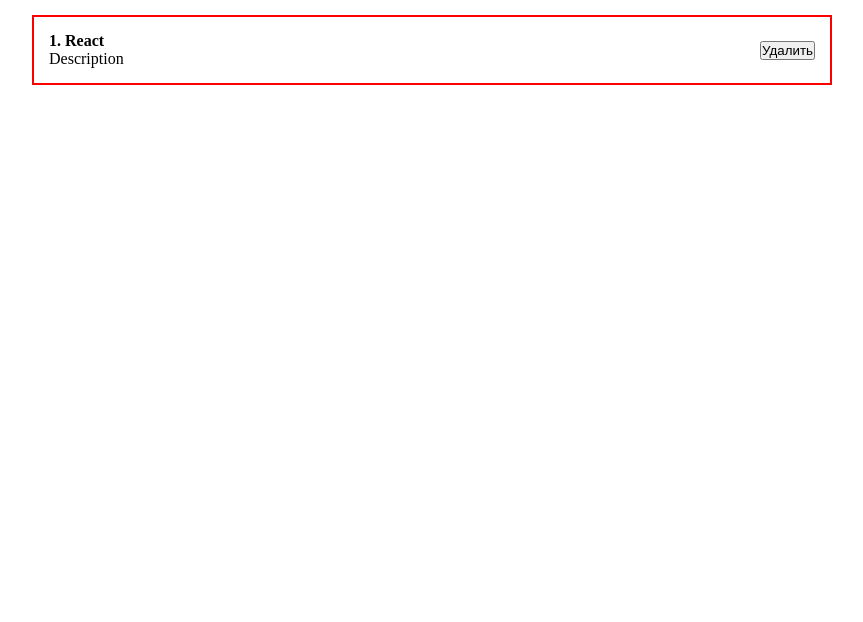
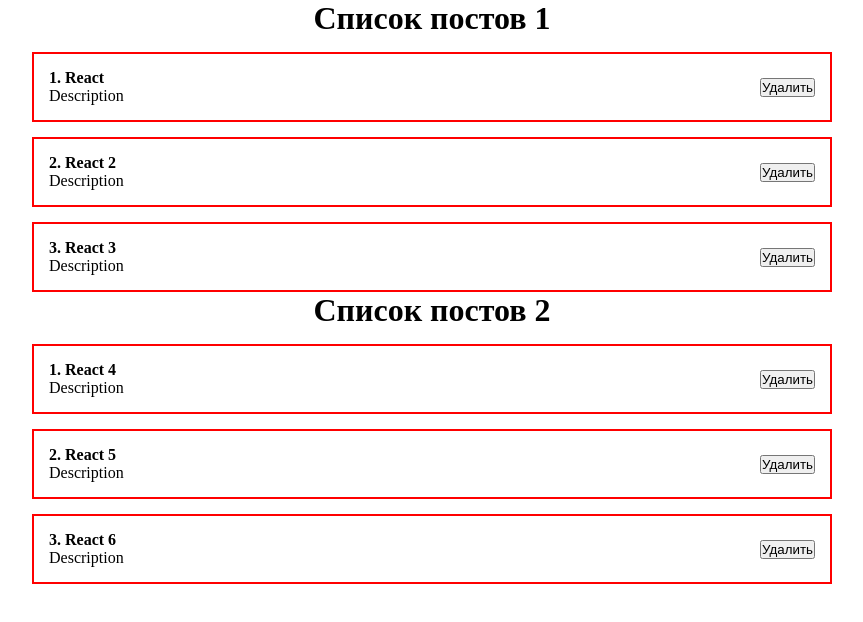
Before and after one commit to AndrewAsAndrew/React, a React (Create React App) app in the folder my-app/: page / in a window 1280 px wide. Shown: the top 622 px of the page, without its empty margins (208-1071 px from the left). Built offline with nearby package versions, Linux system fonts and the light colour scheme.

Commit message:
Добавлены посты

```diff
--- a/my-app/src/App.js
+++ b/my-app/src/App.js
@@ -3,14 +3,26 @@
 import Counter from "./components/Counter";
 import PostItem from './components/PostItem';
 import './styles/App.css';
+import PostList from './components/PostList';
 
 function App() {
-  const [value, setValue] = useState('сменить текст')
+  const [posts, setPosts] = useState([
+    {id: 1, title: 'React', body: 'Description'},
+    {id: 2, title: 'React 2', body: 'Description'},
+    {id: 3, title: 'React 3', body: 'Description'},
+  ])
+
+  const [posts2, setPosts2] = useState([
+    {id: 1, title: 'React 4', body: 'Description'},
+    {id: 2, title: 'React 5', body: 'Description'},
+    {id: 3, title: 'React 6', body: 'Description'},
+  ])
 
   return (
     <div className="App">
 
-      <PostItem post={{id: 1, title: 'React', body: 'Description'}} />
+      <PostList posts={posts} title='Список постов 1'/>
+      <PostList posts={posts2} title='Список постов 2'/>
 
     </div>
   );
--- /dev/null
+++ b/my-app/src/components/PostList.jsx
@@ -0,0 +1,18 @@
+import React from 'react'
+import PostItem from './PostItem'
+
+const PostList = ({posts, title}) => {
+  return (
+    <div>
+        <h1 style={{textAlign: 'center'}}>
+          {title}
+        </h1>
+
+        {posts.map((post) =>
+            <PostItem post={post} key={post.id} />
+        )}
+    </div>
+  )
+}
+
+export default PostList
```
